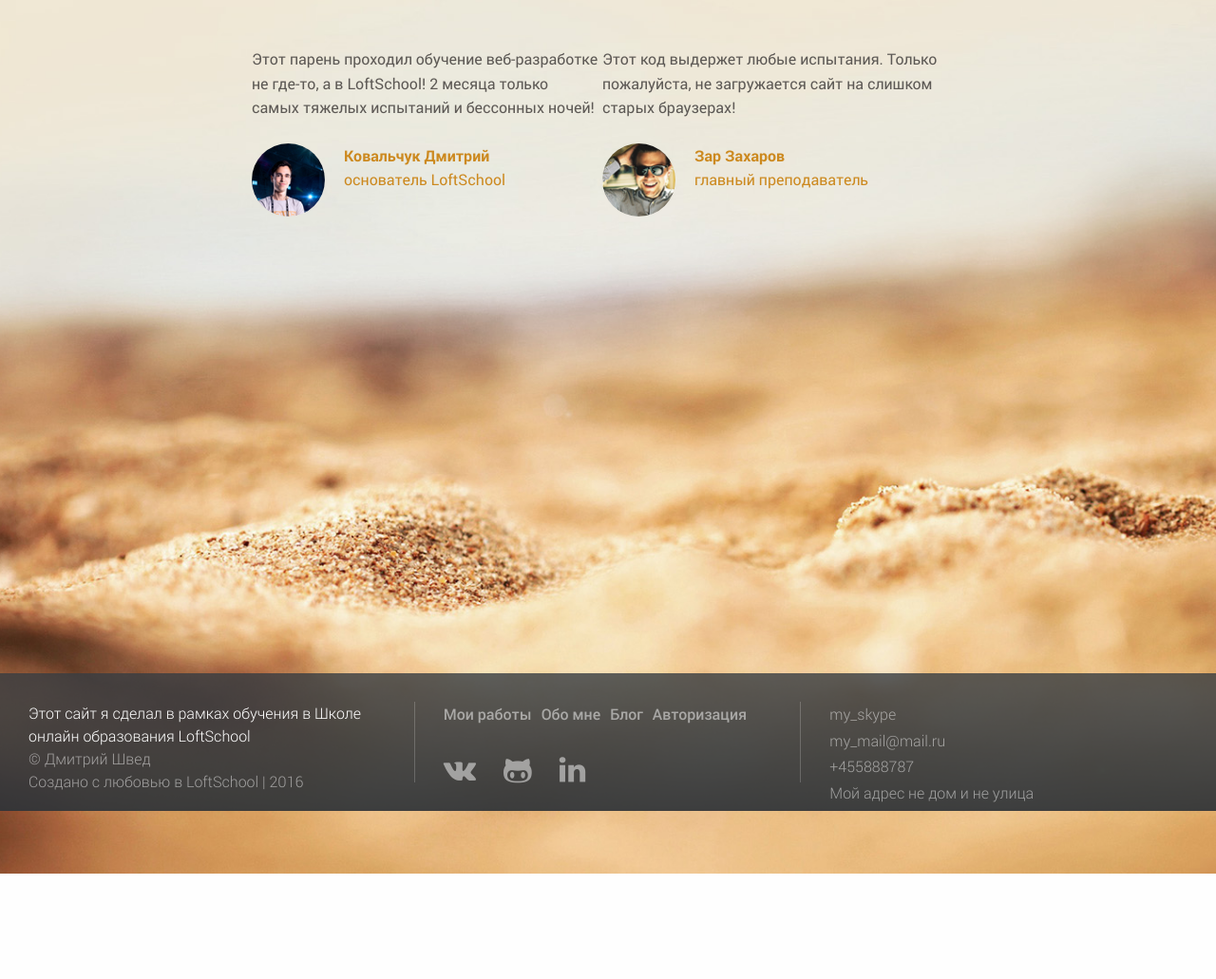
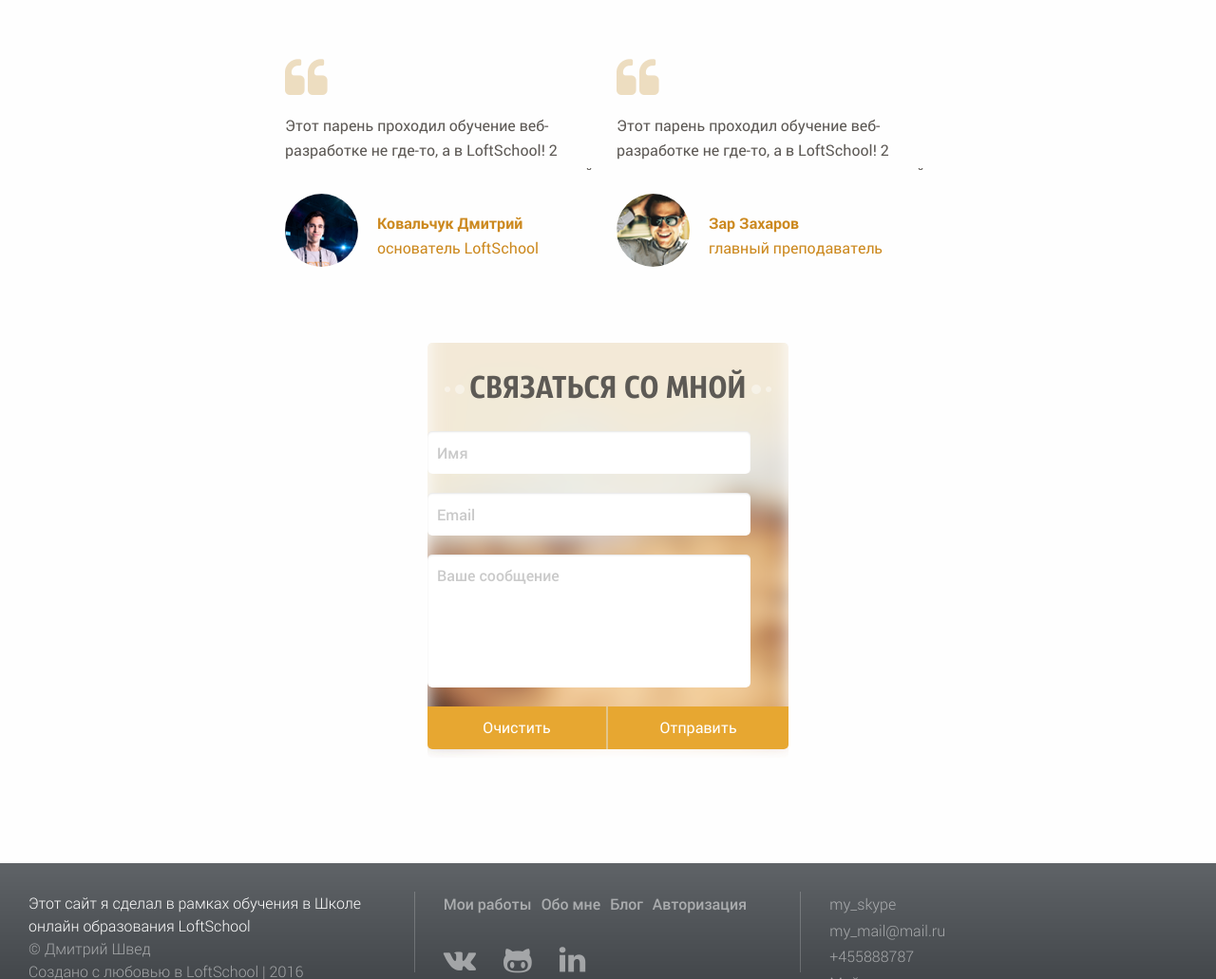
Before and after one commit to dshved/portfolio, a website: page source/template/work.pug in a window 1280 px wide. Shown: the part 1680-2711 px from the top of the page at 95% size. Before the commit the page ends 2600 px from the top, so only its background shows below. Drawn offline with nearby package versions, Linux system fonts and the light colour scheme; files that its build step writes are made by us from their sources; files whose address does not match are found by name.

Commit message:
закончена страница work

```diff
--- a/source/style/app.scss
+++ b/source/style/app.scss
@@ -5,3 +5,4 @@
 @import 'common/work';
 @import 'common/footer';
 @import 'common/header';
+@import 'common/about';
--- a/source/style/common/welcome.scss
+++ b/source/style/common/welcome.scss
@@ -87,7 +87,7 @@
   border-radius: 5px;
   border: 1px solid #fff;
   color: #fff;
-  font-family: "Roboto", sans-serif;
+  font-family: "RobotoMedium", sans-serif;
   font-size: 16px;
   &:hover {
     color: #cb871f;
@@ -170,14 +170,14 @@
   .user__name {
     margin-bottom: 5px;
     color: #fff;
-    font-family: "Roboto";
+    font-family: "RobotoMedium";
     font-size: 28px;
   }
   .user__desc {
     margin-bottom: 25px;
     opacity: .8;
     color: #fff;
-    font-family: "Roboto";
+    font-family: "RobotoRegular";
     font-size: 16px;
   }
   .social__list {
@@ -216,7 +216,7 @@
       display: block;
       background-color: #efab26;
       color: #fff;
-      font-family: "Roboto";
+      font-family: "RobotoRegular";
       font-size: 16px;
       @include phone {
         padding: 0 16px;
@@ -241,7 +241,7 @@
   padding: 40px 0;
   text-align: center;
   color: #fff;
-  font-family: "Sansus Webissimo", sans-serif;
+  font-family: "SansusWebissimoRegular", sans-serif;
   font-size: 35px;
   text-transform: uppercase;
   &:before, &:after {
@@ -287,7 +287,7 @@
   background-color: #fff;
   border: none;
   color: #373d41;
-  font-family: "Roboto";
+
   font-size: 16px;
   margin-bottom: 20px;
   @include phone {
@@ -298,7 +298,7 @@
 .robot__text {
   opacity: .8;
   color: #fff;
-  font-family: "Roboto";
+  font-family: "RobotoRegular";
   font-size: 16px;
   font-weight: bold;
 
@@ -307,7 +307,7 @@
 label {
   opacity: .8;
   color: #fff;
-  font-family: "Roboto";
+  font-family: "RobotoRegular";
   font-size: 16px;
 }
 
@@ -323,7 +323,7 @@ label {
   overflow: auto;
   white-space: nowrap;
   color: #fff;
-  font-family: "Roboto";
+  font-family: "RobotoRegular";
   font-size: 16px;
   &:hover {
     background-color: #cd8920;
@@ -355,7 +355,7 @@ label {
   &__text {
     padding: 100px 20px 0;
     color: #fff;
-    font-family: "Roboto", Arial, sans-serif;
+    font-family: "RobotoRegular", Arial, sans-serif;
     font-size: 16px;
     text-align: center;
     @include phone {
--- a/source/style/common/work.scss
+++ b/source/style/common/work.scss
@@ -1,5 +1,7 @@
 @import 'mixin/clearfix';
-
+@import 'base';
+@import 'mixin/media';
+@import 'mixin/fonts';
 .info {
   position: relative;
   z-index: -1;
@@ -13,8 +15,8 @@
   background-position: center bottom, left top;
   background-size: 110%, cover;
   background-repeat: no-repeat;
+}
 
-}
 .portfolio {
   position: relative;
 
@@ -139,17 +141,9 @@
   }
 
 }
-
-.w__container {
-  margin: auto;
-  width: 420px;
-}
 .about {
   padding-top: 70px;
   position: relative;
-  min-height: 1200px;
-  margin-bottom: -166px;
-  background-image: url('../img/bg-about.jpg');
   background-position: center bottom;
   background-size: cover;
   &__header {
@@ -186,22 +180,38 @@
   }
 }
 .about__reviews {
-  width: 750px;
+  width: 700px;
   margin: 70px auto;
+  font-size: 0;
 }
 .reviews {
-
+  &__list {
+    display: inline-block;
+  }
   &__item {
-    display: inline-block;
-    width: 365px;
+    float: left;
+    width: 349px;
+    font-size: 0;
+    padding: 10px;
   }
   &__text {
+    position: relative;
     color: #5d5955;
     font-family: "RobotoRegular";
     margin-bottom: 25px;
+    padding-top: 60px;
+    font-size: 16px;
+    text-overflow: ellipsis;
+    overflow: hidden;
+    height: 120px;
+    i {
+      position: absolute;
+      top: 0;
+      left: 0;
+      color: rgba(233, 212, 176, .8);
+    }
   }
   &__user {
-
     .user-pic {
       float: left;
       width: 77px;
@@ -211,15 +221,137 @@
       overflow: hidden;
     }
     .user-info{
+      margin-top: 18px;
       font-family: "RobotoBold";
       color: #cc891f;
       overflow: hidden;
+      font-size: 16px;
     }
     .user-desc {
       font-family: "RobotoRegular";
       color: #cc891f;
       overflow: hidden;
+      font-size: 16px;
     }
     @include clearfix;
   }
+  @include clearfix;
 }
+
+.block {
+  background-color: #333;
+}
+
+img.bg-blur {
+  min-height: 100%;
+  width: 100%;
+  height: auto;
+  position: fixed;
+  top: 0;
+  left: 0;
+  z-index: -2;
+}
+
+.blur {
+  border-radius: 5px;
+  height: 437px;
+  width: 100%;
+  margin: -20px auto;
+  z-index: -1;
+  position: relative;
+  filter: blur(20px);
+  -webkit-filter: blur(20px);
+  filter: url(#blur);
+
+  overflow: hidden;
+}
+
+.blur:after {
+  content: '';
+  height: 100%;
+  width: 100%;
+  background: rgba(255, 255, 255, .1);
+  position: absolute;
+}
+
+.widget {
+  width: 380px;
+  height: 437px;
+  border-radius: 5px;
+  overflow: hidden;
+}
+
+.center-block {
+  position: relative;
+  margin: 0 auto;
+
+}
+.feedback {
+
+  &__form {
+    text-align: center;
+    position: absolute;
+    top: 0;
+    left: 0;
+  }
+  &__header {
+    padding: 20px 0;
+    text-align: center;
+    color: rgb(93, 90, 85);
+    font-family: "SansusWebissimoRegular", sans-serif;
+    font-size: 35px;
+    text-transform: uppercase;
+    &:before, &:after {
+      content: '';
+      display: inline-block;
+      vertical-align: middle;
+      width: 21px;
+      height: 10px;
+      background-image: url('../img/ellipse.png');
+    }
+    &:before {
+
+      margin-right: 5px;
+    }
+    &:after {
+      margin-left: 5px;
+      transform: rotateY(180deg);
+    }
+  }
+  &__input {
+    outline: none;
+    padding: 10px;
+    width: 340px;
+    height: 45px;
+    border-radius: 5px;
+    background-color: #fff;
+    border: none;
+    color: #373d41;
+    margin-bottom: 20px;
+  }
+  &__text {
+    height: 140px;
+    outline: none;
+    padding: 10px;
+    width: 340px;
+    border-radius: 5px;
+    background-color: #fff;
+    border: none;
+    color: #373d41;
+    margin-bottom: 20px;
+    resize: none;
+  }
+  &__button {
+    @include phone {
+      margin-top: 26px;
+    }
+    @include clearfix;
+  }
+  &__btn_left {
+    border-right: 2px solid rgba(221, 227, 231, 0.5) ;
+    border-bottom-left-radius: 5px;
+  }
+  &__btn_right {
+    border-bottom-right-radius: 5px;
+  }
+}
--- a/source/template/about.pug
+++ b/source/template/about.pug
@@ -7,5 +7,6 @@ html
     <p class="browsehappy">Вы используете <strong>устаревший</strong> браузер. Пожалуйста <a href="http://browsehappy.com/">обновите его</a></p>
     <![endif]-->
     div.wrapper
-      header.header
+      include common/_header
+
     include common/_footer
--- a/source/template/work.pug
+++ b/source/template/work.pug
@@ -13,7 +13,7 @@ html
           .user__img
             img(src="assets/img/user.jpg", alt="Это я!")
           .user__name Дмитрий Швед
-          .user__desc Личный сайт веб-разработчика
+          .user__desc Личный сайт веб-разработчик
       section.portfolio
         .portfolio__header Мои работы
         .portfolio__container
@@ -35,17 +35,34 @@ html
         .about__reviews
           ul.reviews__list
             li.reviews__item
-              .reviews__text Этот парень проходил обучение веб-разработке не где-то, а в LoftSchool! 2 месяца только самых тяжелых испытаний и бессонных ночей!
+              .reviews__text
+                span #[i.fa.fa-quote-left.fa-3x(aria-hidden='true')] Этот парень проходил обучение веб-разработке не где-то, а в LoftSchool! 2 месяца только самых тяжелых испытаний и бессонных ночей!
               .reviews__user
                 .user-pic
                   img(src="assets/img/dima.png", alt="photo")
                 .user-info Ковальчук Дмитрий
                 .user-desc основатель LoftSchool
             li.reviews__item
-              .reviews__text Этот код выдержет любые испытания. Только пожалуйста, не загружается сайт на слишком старых браузерах!
+              .reviews__text
+                span #[i.fa.fa-quote-left.fa-3x(aria-hidden='true')] Этот парень проходил обучение веб-разработке не где-то, а в LoftSchool! 2 месяца только самых тяжелых испытаний и бессонных ночей! Этот парень проходил обучение веб-разработке не где-то, а в LoftSchool! 2 месяца только самых тяжелых испытаний и бессонных ночей!
               .reviews__user
                 .user-pic
                   img(src="assets/img/zar.png", alt="photo")
                 .user-info Зар Захаров
                 .user-desc главный преподаватель
+        .widget.center-block
+          form.feedback__form
+            .feedback__header Связаться со мной
+            input.feedback__input(type='text', placeholder='Имя')
+            input.feedback__input(type='email', placeholder='Email')
+            textarea.feedback__text(name="", placeholder='Ваше сообщение')
+            .feedback__button
+              button.btn.feedback__btn_left.index(type='reset') Очистить
+              button.btn.feedback__btn_right(type='submit') Отправить
+          .blur
+            img.bg-blur(src="assets/img/bg-about.jpg", alt="")
+        img.bg-blur(src="assets/img/bg-about.jpg", alt="")
+        svg(version='1.1', xmlns='http://www.w3.org/2000/svg')
+          filter#blur
+            fegaussianblur(stddeviation='10')
     include common/_footer
```
Also changed, not shown: source/style/common/about.scss (added).
